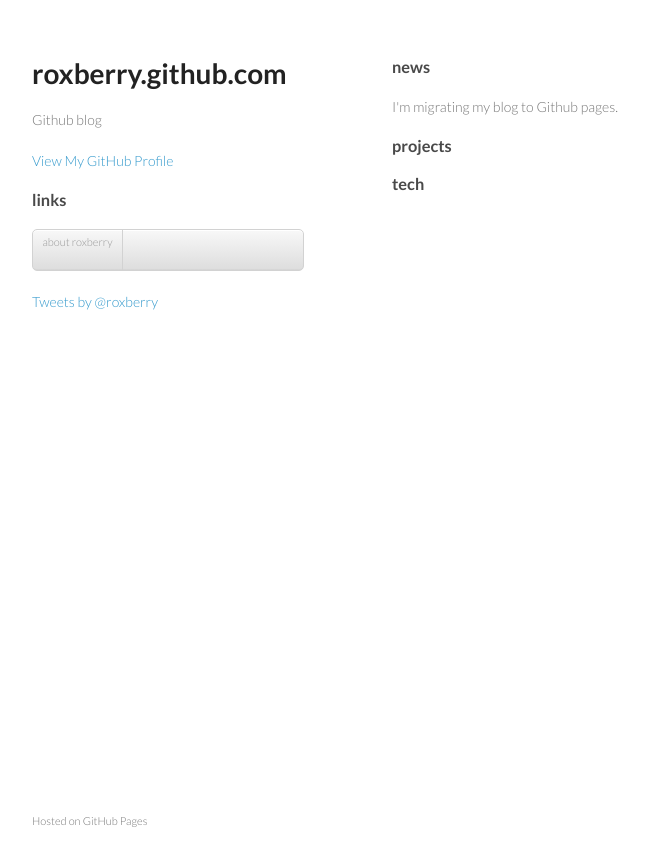
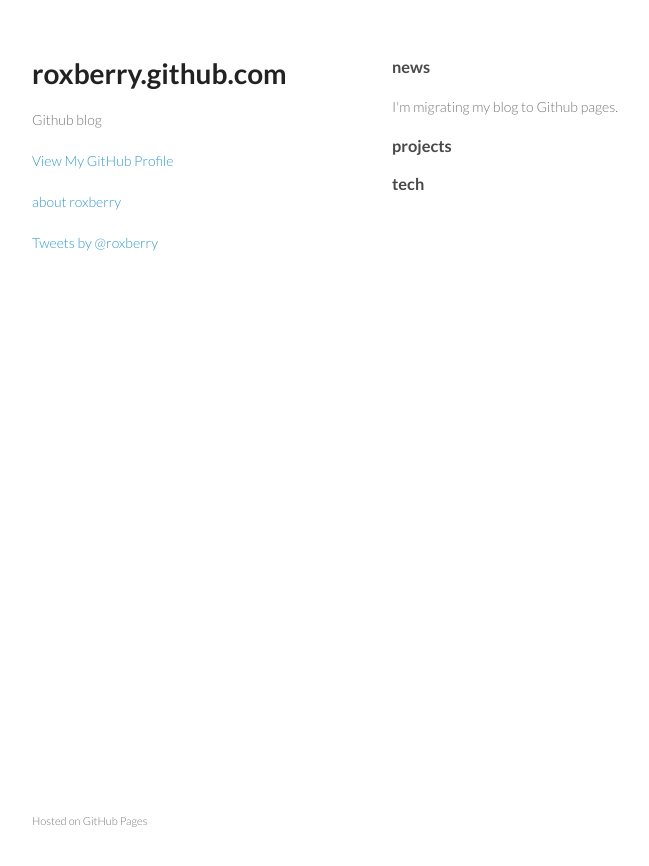
Before and after one commit to roxberry/roxberry.github.com, a Jekyll site: the page built from index.html, in a window 1280 px wide. Shown: the top 866 px of the page, without its empty margins (178-827 px from the left). Built offline with Jekyll 4.4.1, drawn with Linux system fonts in a browser that asks for light colours; comment, search, counter and statistics services are not loaded.

Commit message:
cleaning up structure

```diff
--- a/_layouts/base.html
+++ b/_layouts/base.html
@@ -18,10 +18,7 @@
         <h1>roxberry.github.com</h1>
         <p>Github blog</p>
         <p class="view"><a href="https://github.com/roxberry">View My GitHub Profile</a></p>
-        <h3>links</h3>
-        <ul>
-            <li><a href=about.html>about roxberry</a></li>
-        </ul>
+        <p class="view"><a href=about.html>about roxberry</a></p>
         <a class="twitter-timeline" href="https://twitter.com/roxberry" data-widget-id="312669708451188736">Tweets by @roxberry</a>
         <script>!function(d,s,id){var js,fjs=d.getElementsByTagName(s)[0];if(!d.getElementById(id)){js=d.createElement(s);js.id=id;js.src="//platform.twitter.com/widgets.js";fjs.parentNode.insertBefore(js,fjs);}}(document,"script","twitter-wjs");</script>
     </header>
```
